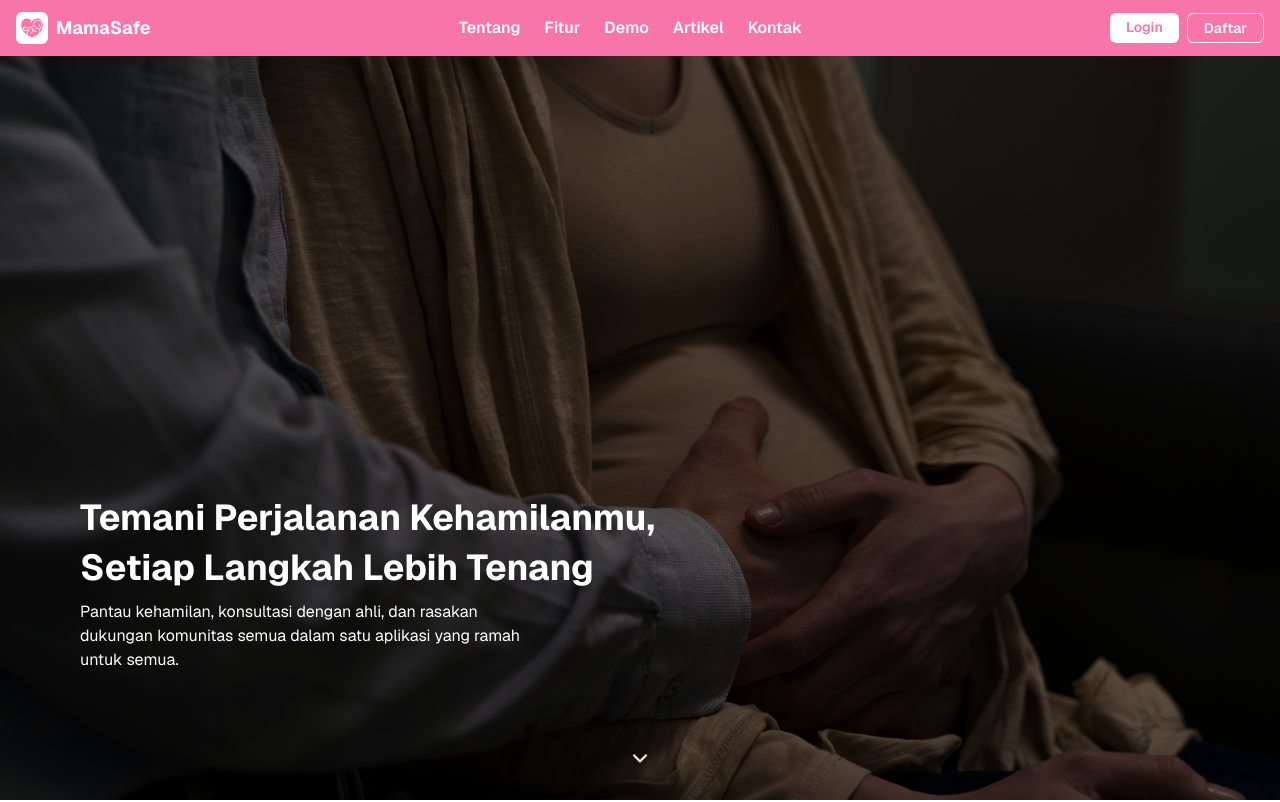
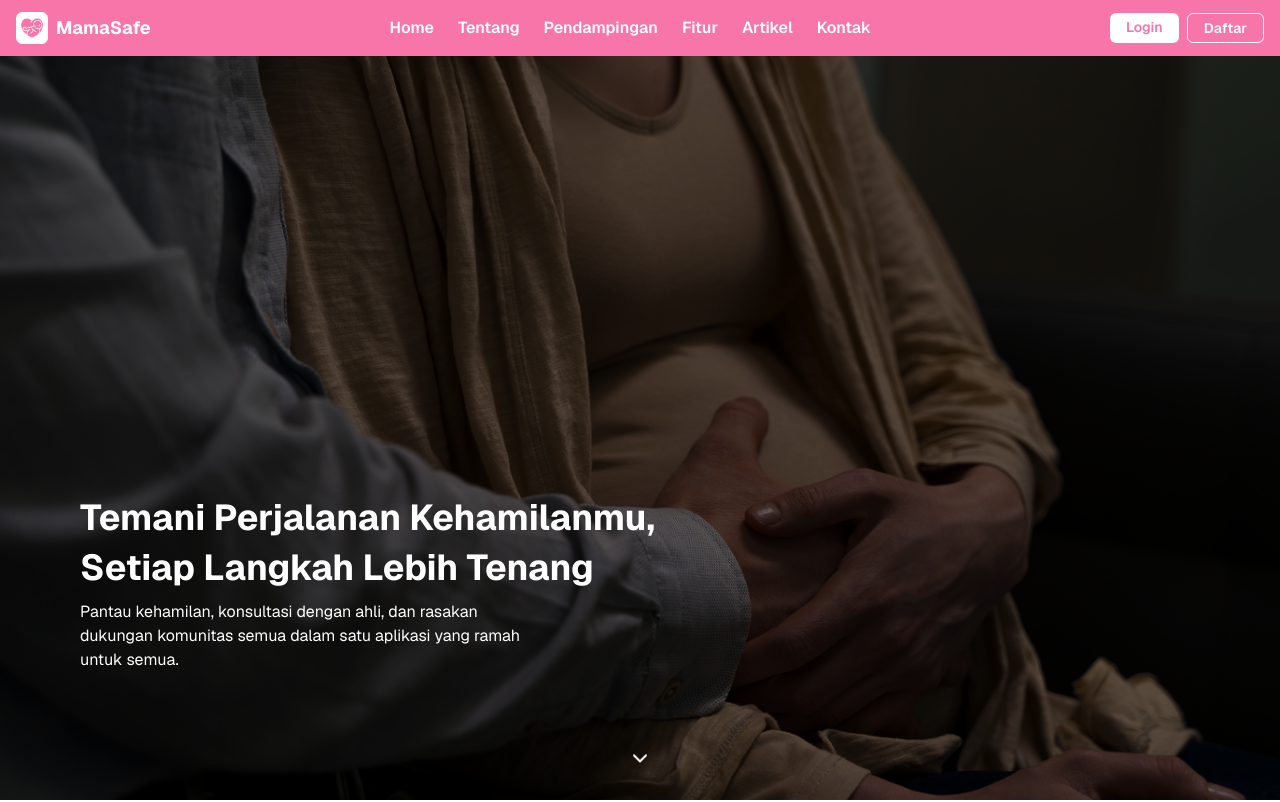
Before and after one commit to zollahrp/mamasafe, a Next.js app: page / in a window 1280 px wide. Shown: the top 802 px of the page. Built offline with nearby package versions, Linux system fonts and the light colour scheme.

Commit message:
navbar benerin navigasi

```diff
--- a/src/components/landing/Navbar.jsx
+++ b/src/components/landing/Navbar.jsx
@@ -19,13 +19,16 @@ export default function Navbar() {
 
                 <div className="hidden md:flex space-x-6">
                     <a href="#tentang" className="hover:underline">
+                        Home
+                    </a>
+                    <a href="#tentang" className="hover:underline">
                         Tentang
                     </a>
                     <a href="#fitur" className="hover:underline">
-            Fitur
+                        Pendampingan
                     </a>
                     <a href="#demo" className="hover:underline">
-            Demo
+                        Fitur
                     </a>
                     <a href="#artikel" className="hover:underline">
                         Artikel
```
Lines whose indentation alone changed are shown as unchanged.
